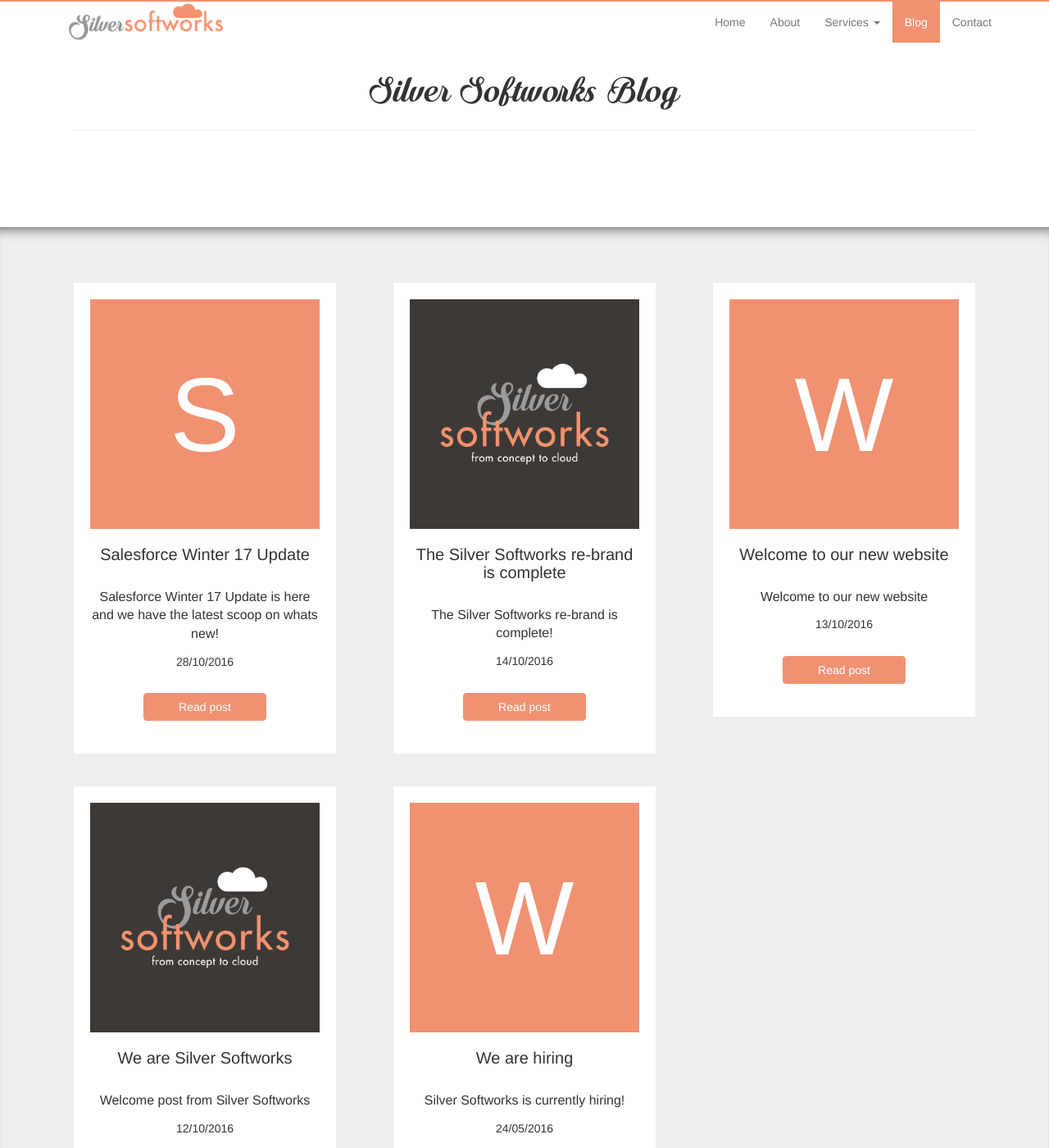
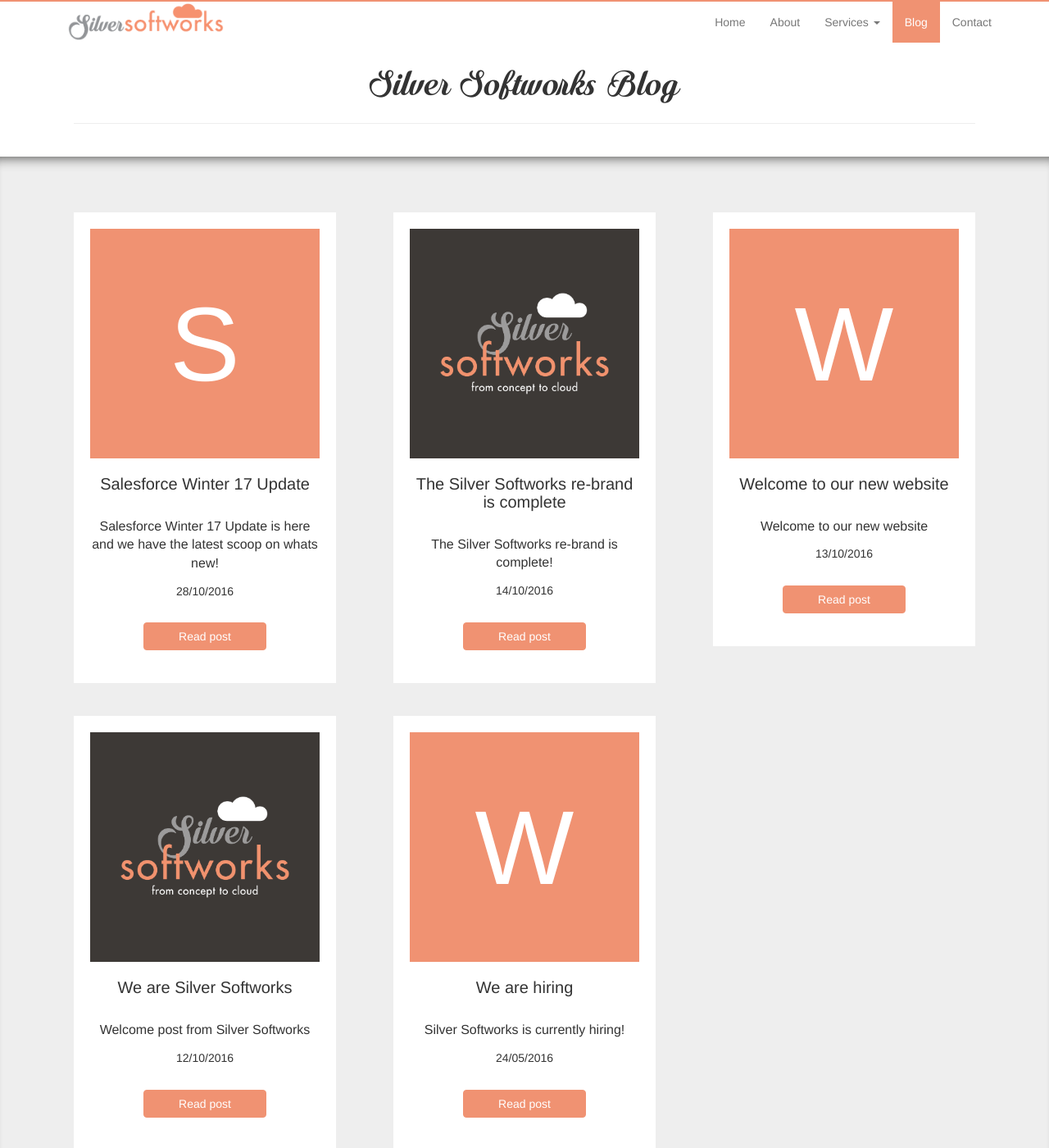
Before and after one commit to ThomasDavidPacker/Silver-Softworks, a Jekyll site: the page built from blog.html, in a window 1280 px wide and 1400 px high. Shown: the whole window at 82% size. Built offline with Jekyll 4.4.1, drawn with Linux system fonts in a browser that asks for light colours.

Commit message:
Update
Update

```diff
--- a/blog.html
+++ b/blog.html
@@ -5,7 +5,7 @@
 
 <div id="main-content">
 
-	<div class="jumbotron" id="c_jumbotron_full_width_white">
+	<div id="c_header_blog_span">
 		<div class="container">
 			<div class="row">
 				<div class="col-md-12">
--- a/css/style.css
+++ b/css/style.css
@@ -1,3 +1,8 @@
+#c_header_blog_span
+{
+	margin-top: 40px;
+}
+
 .c_page_banner
 {
 	background-color: #353534;
```
